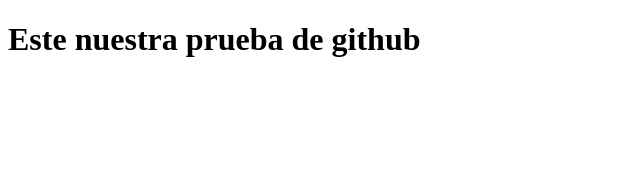
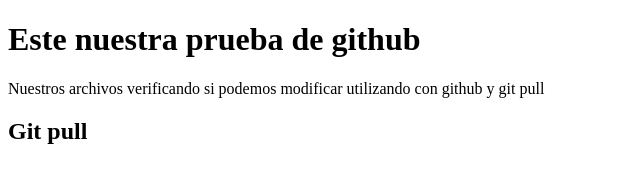
Before and after one commit to 73025288L/nuevo-repositorio, a plain HTML site: page index.html in a window 1280 px wide. Shown: the whole page, without its empty margins (0-640 px from the left). Drawn offline with Linux system fonts and the light colour scheme.

Commit message:
Actualizar index.html
Agregar etiqueta p

```diff
--- a/index.html
+++ b/index.html
@@ -7,6 +7,7 @@
 </head>
 <body>
 	<h1>Este nuestra prueba de github</h1>
-
+	<p> Nuestros archivos verificando si podemos modificar utilizando con github y git pull</p>
+	<h2>Git pull</h1>
 </body>
 </html>
```
